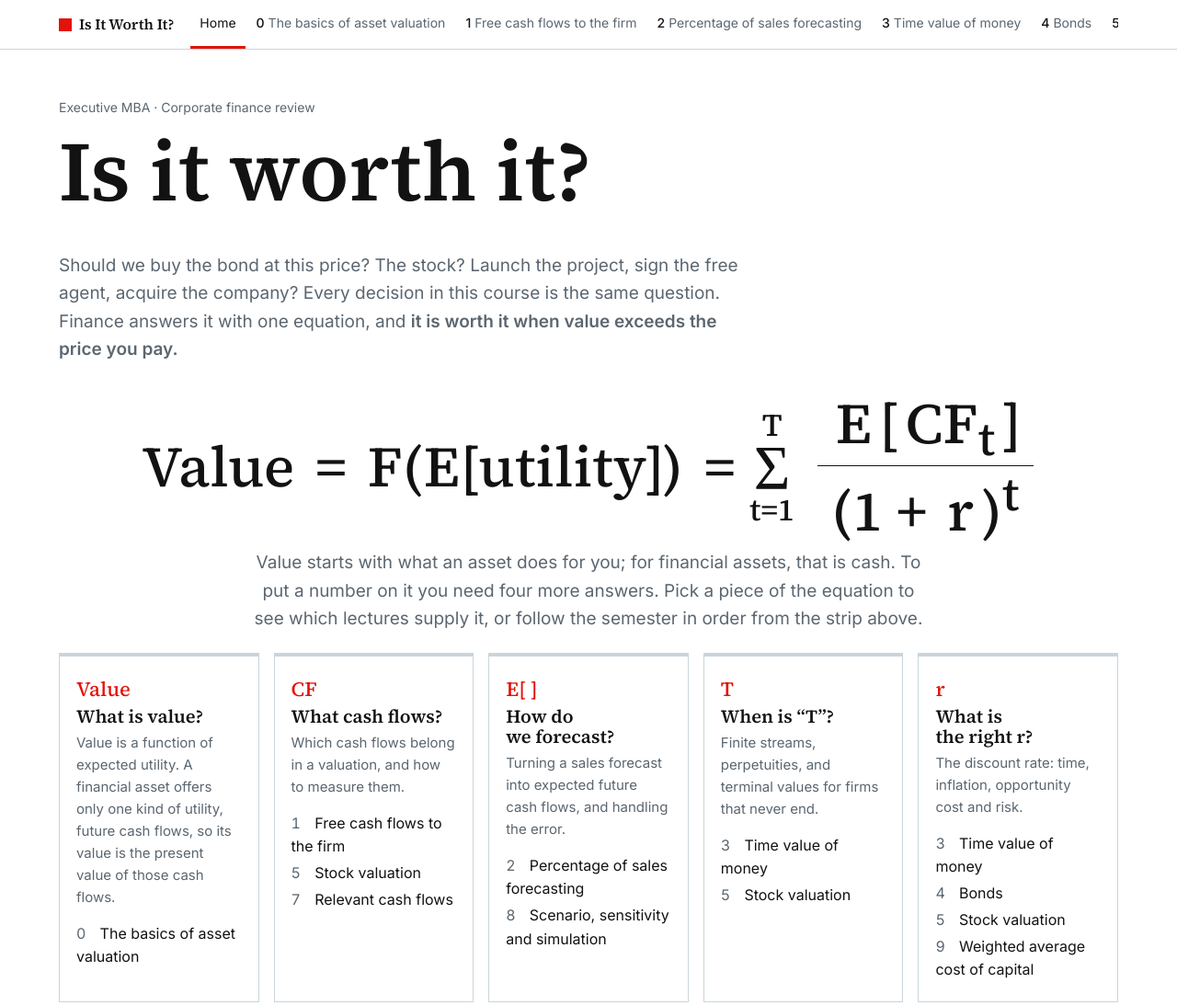
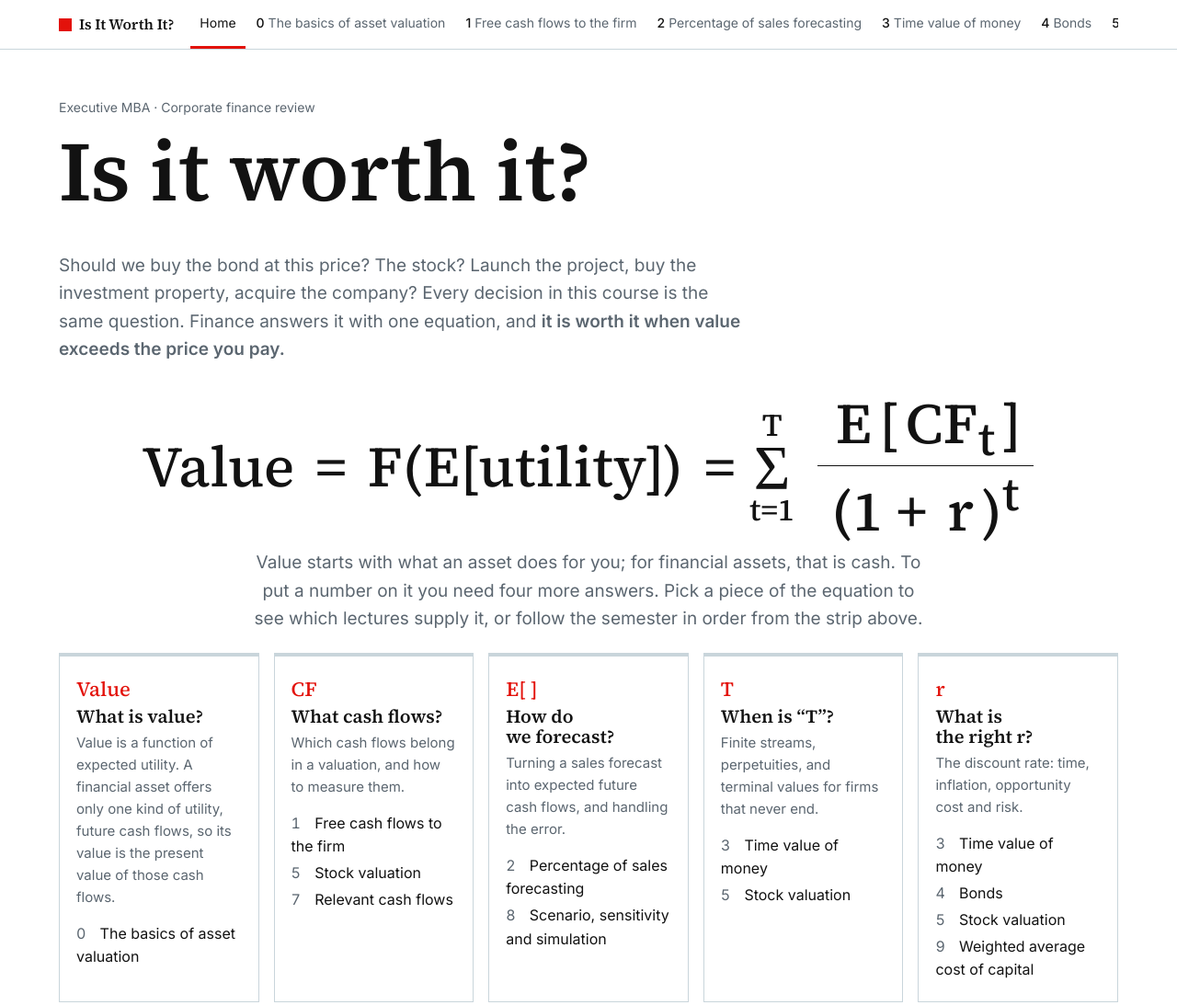
Before and after one commit to wrigh1ca-code/Corp-Fin-Intro, a plain HTML site: page index.html in a window 1280 px wide. Shown: the top 1093 px of the page at 92% size. Drawn offline with Linux system fonts and the light colour scheme.

Commit message:
Landing page: replace free agent example with investment property
Co-Authored-By: Claude Opus 5.5 <noreply@anthropic.com>
Claude-Session: https://claude.ai/code/session_01WUYX1gXWMzYqLpBBroPHkU

```diff
--- a/index.html
+++ b/index.html
@@ -143,7 +143,7 @@ footer{font-size:13px;color:var(--mute)}
   <div class="band">
     <div class="kicker">Executive MBA · Corporate finance review</div>
     <h1 style="font-size:clamp(44px,8vw,92px)">Is it worth it?</h1>
-    <p class="lede">Should we buy the bond at this price? The stock? Launch the project, sign the free agent, acquire the company? Every decision in this course is the same question. Finance answers it with one equation, and <strong>it is worth it when value exceeds the price you pay.</strong></p>
+    <p class="lede">Should we buy the bond at this price? The stock? Launch the project, buy the investment property, acquire the company? Every decision in this course is the same question. Finance answers it with one equation, and <strong>it is worth it when value exceeds the price you pay.</strong></p>
     <div class="hero-eq"><span class="eq" id="heroEq"></span></div>
     <p class="lede" style="margin-inline:auto;text-align:center">Value starts with what an asset does for you; for financial assets, that is cash. To put a number on it you need four more answers. Pick a piece of the equation to see which lectures supply it, or follow the semester in order from the strip above.</p>
     <div class="grid g5" id="qcards" style="margin-top:22px"></div>
```
